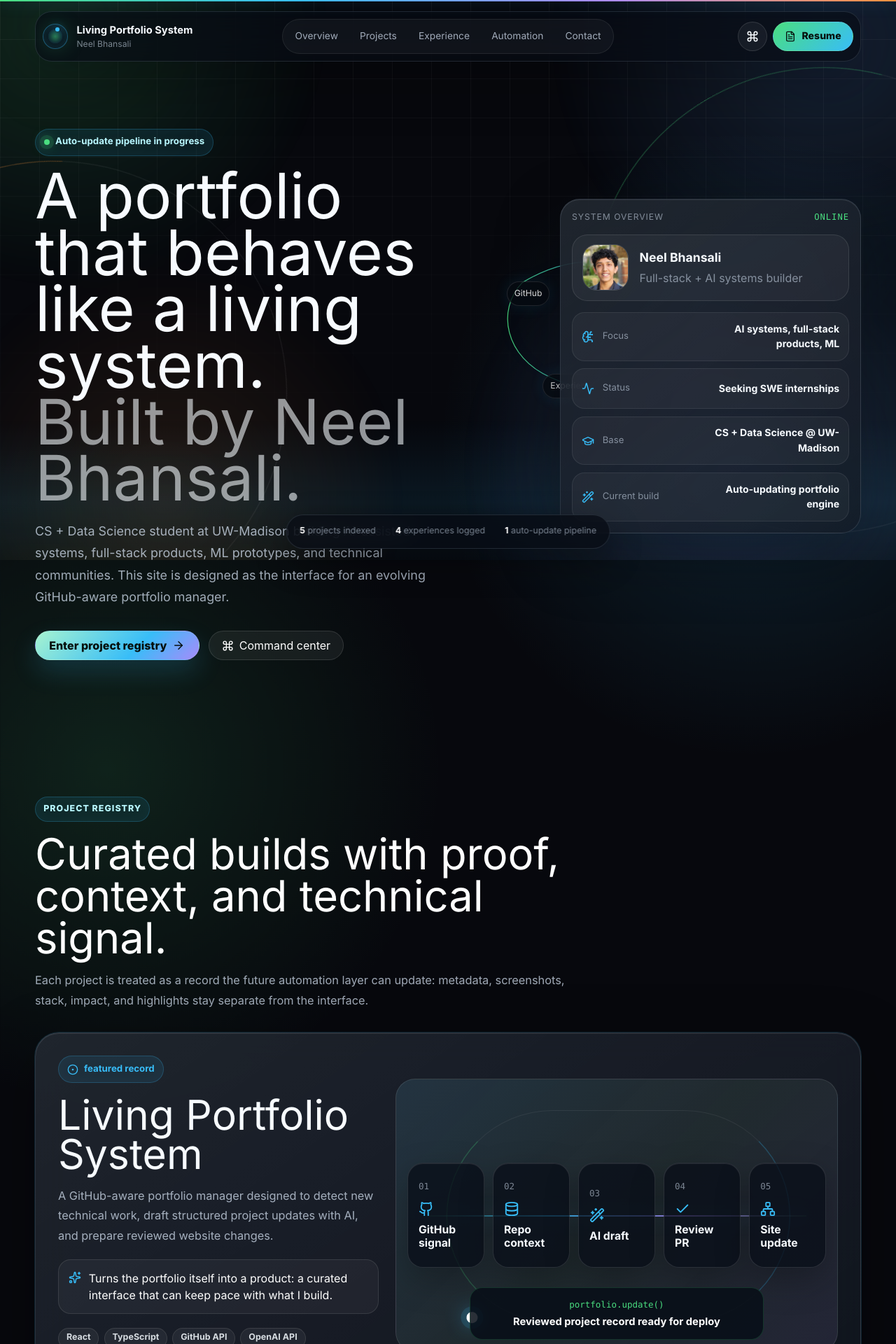
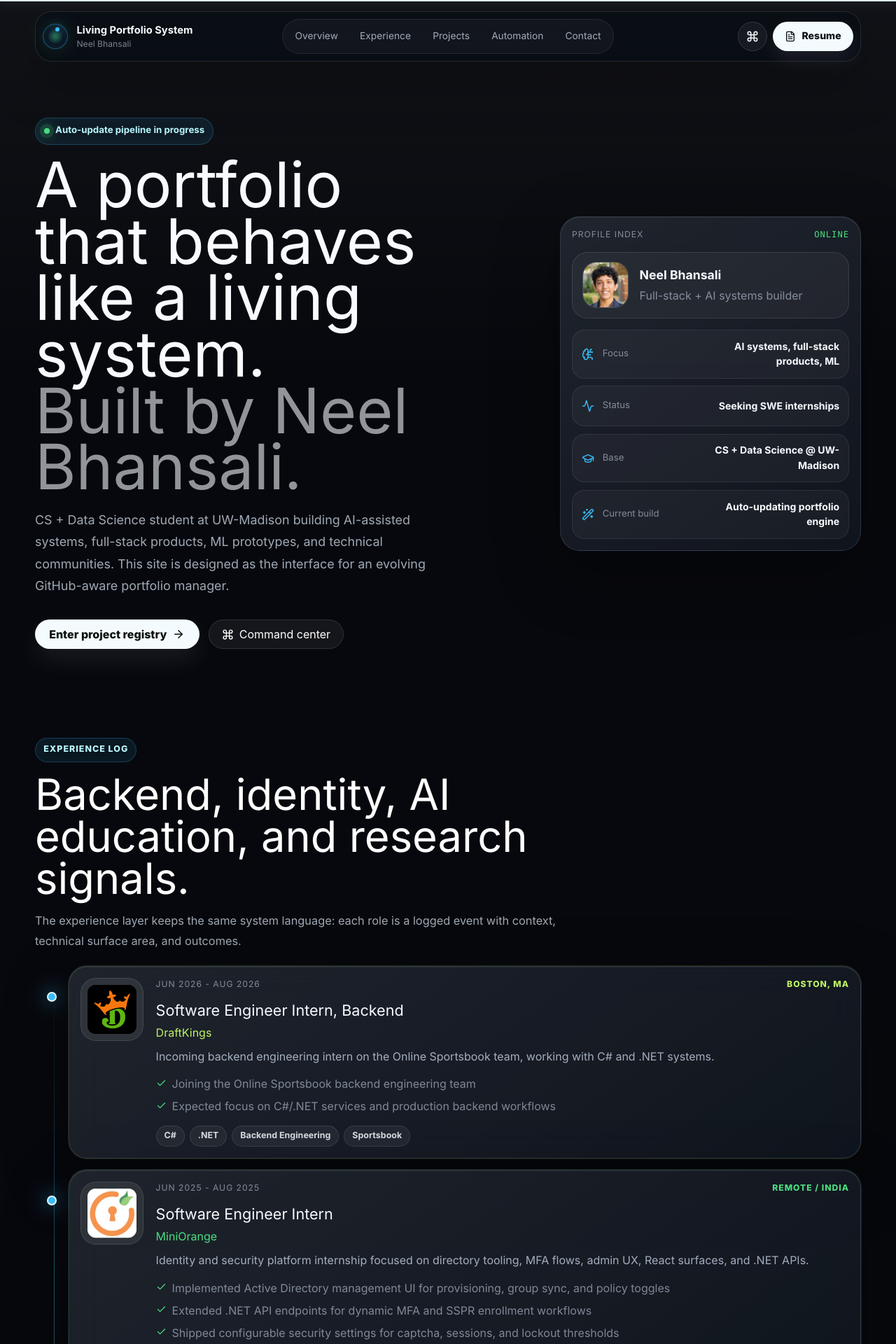
Before and after one commit to neel-bhan/neel-bhansali, a React (Vite) app: page / in a window 1280 px wide. Shown: the top 1920 px of the page at 70% size. Built offline with nearby package versions, Linux system fonts and the light colour scheme.

Commit message:
Refine portfolio layout and pipeline

```diff
--- a/src/App.tsx
+++ b/src/App.tsx
@@ -27,8 +27,8 @@
 
 const navItems = [
   { label: "Overview", href: "#top" },
+  { label: "Experience", href: "#experience" },
   { label: "Projects", href: "#projects" },
-  { label: "Experience", href: "#experience" },
   { label: "Automation", href: "#automation" },
   { label: "Contact", href: "#contact" },
 ];
@@ -94,14 +94,13 @@
 
       <main>
         <Hero commandOpen={() => setCommandOpen(true)} />
+        <ExperienceLog />
         <ProjectRegistry />
-        <ExperienceLog />
         <LeadershipNetwork />
         <AutomationPipeline />
         <ContactSection />
       </main>
 
-      <StatusDock />
       <CommandPalette open={commandOpen} onClose={() => setCommandOpen(false)} />
     </div>
   );
@@ -217,7 +216,7 @@
       >
         <div className="system-card">
           <div className="card-header">
-            <span>System Overview</span>
+            <span>Profile Index</span>
             <span className="mono">online</span>
           </div>
           <div className="neel-card">
@@ -247,8 +246,6 @@
             })}
           </div>
         </div>
-
-        <SystemGraph />
       </motion.div>
     </section>
   );
@@ -323,43 +320,66 @@
 
 function LivingPipelineVisual() {
   const visualSteps = [
-    { label: "GitHub signal", icon: Github },
-    { label: "Repo context", icon: Database },
-    { label: "AI draft", icon: WandSparkles },
-    { label: "Review PR", icon: Check },
-    { label: "Site update", icon: Network },
+    { label: "GitHub", detail: "repo signal", icon: Github },
+    { label: "Context", detail: "metadata parse", icon: Database },
+    { label: "AI Draft", detail: "summary + tags", icon: WandSparkles },
+    { label: "Review", detail: "pull request", icon: Check },
+    { label: "Deploy", detail: "site update", icon: Network },
   ];
 
   return (
     <div className="living-pipeline-visual" aria-label="Animated GitHub to portfolio update pipeline">
-      <div className="pipeline-orbit" />
-      <motion.div
-        className="pipeline-pulse"
-        animate={{
-          offsetDistance: ["0%", "100%"],
-        }}
-        transition={{ duration: 6.5, repeat: Infinity, ease: "linear" }}
+      <div className="pipeline-hud">
+        <span>automation pipeline</span>
+        <span className="mono">live simulation</span>
+      </div>
+      <svg className="pipeline-traces" viewBox="0 0 680 260" role="presentation">
+        <path className="trace trace-muted" d="M58 128 C160 58 250 58 340 128 S520 198 622 128" />
+        <path className="trace trace-hot trace-one" d="M58 128 C160 58 250 58 340 128 S520 198 622 128" />
+        <path className="trace trace-muted" d="M58 172 C160 214 250 214 340 172 S520 88 622 172" />
+        <path className="trace trace-hot trace-two" d="M58 172 C160 214 250 214 340 172 S520 88 622 172" />
+      </svg>
+      {[0, 1, 2, 3].map((packet) => (
+        <div
+          className="pipeline-packet"
+          key={packet}
+          style={{ animationDelay: `${packet * 0.95}s` }}
         />
+      ))}
+      <div className="pipeline-pulse" />
+      <div className="pipeline-stage-grid">
         {visualSteps.map((step, index) => {
           const Icon = step.icon;
           return (
             <motion.div
-            className="pipeline-node"
+              className="pipeline-stage"
               key={step.label}
-            initial={{ opacity: 0, y: 14, scale: 0.92 }}
+              initial={{ opacity: 0, y: 16, scale: 0.96 }}
               whileInView={{ opacity: 1, y: 0, scale: 1 }}
               viewport={{ once: true }}
-            transition={{ delay: index * 0.12, duration: 0.5 }}
+              transition={{ delay: index * 0.1, duration: 0.5 }}
             >
               <span className="node-index">{String(index + 1).padStart(2, "0")}</span>
-            <Icon size={22} />
+              <Icon size={20} />
               <strong>{step.label}</strong>
+              <small>{step.detail}</small>
             </motion.div>
           );
         })}
-      <div className="pipeline-terminal">
-        <span className="mono">portfolio.update()</span>
-        <strong>Reviewed project record ready for deploy</strong>
+      </div>
+      <div className="pipeline-console">
+        <div className="console-row">
+          <span className="mono">$ github.webhook.receive()</span>
+          <strong>new project signal detected</strong>
+        </div>
+        <div className="console-row">
+          <span className="mono">$ ai.summary.draft()</span>
+          <strong>portfolio record generated</strong>
+        </div>
+        <div className="console-output">
+          <span className="live-dot" />
+          reviewed update ready for deploy
+        </div>
       </div>
     </div>
   );
@@ -641,82 +661,9 @@
 function AmbientSystem() {
   return (
     <div className="ambient-system" aria-hidden="true">
-      <div className="mesh-gradient" />
-      <div className="grid-plane" />
-      <div className="scan-line" />
-      <motion.div
-        className="orbital-ring ring-one"
-        animate={{ rotate: 360 }}
-        transition={{ duration: 42, repeat: Infinity, ease: "linear" }}
-      />
-      <motion.div
-        className="orbital-ring ring-two"
-        animate={{ rotate: -360 }}
-        transition={{ duration: 58, repeat: Infinity, ease: "linear" }}
-      />
+      <div className="matte-field" />
     </div>
   );
 }
 
-function SystemGraph() {
-  const nodes = [
-    ["GitHub", "12%", "24%"],
-    ["AI", "66%", "18%"],
-    ["Projects", "78%", "58%"],
-    ["Experience", "24%", "64%"],
-    ["Deploy", "50%", "82%"],
-  ];
-
-  return (
-    <div className="system-graph" aria-hidden="true">
-      <svg viewBox="0 0 420 320" role="presentation">
-        <motion.path
-          d="M72 78 C160 24, 230 58, 278 66 S356 122, 328 188 C298 258, 198 248, 112 210 C48 182, 36 116, 72 78Z"
-          fill="none"
-          stroke="url(#lineGradient)"
-          strokeWidth="1.2"
-          initial={{ pathLength: 0, opacity: 0 }}
-          animate={{ pathLength: 1, opacity: 1 }}
-          transition={{ delay: 1.55, duration: 1.7 }}
-        />
-        <defs>
-          <linearGradient id="lineGradient" x1="0" x2="1">
-            <stop offset="0%" stopColor="#4ade80" />
-            <stop offset="50%" stopColor="#38bdf8" />
-            <stop offset="100%" stopColor="#a78bfa" />
-          </linearGradient>
-        </defs>
-      </svg>
-      {nodes.map(([label, left, top], index) => (
-        <motion.div
-          className="graph-node"
-          key={label}
-          style={{ left, top }}
-          initial={{ opacity: 0, scale: 0.65 }}
-          animate={{ opacity: 1, scale: 1 }}
-          transition={{ delay: 1.65 + index * 0.12, type: "spring", stiffness: 160, damping: 14 }}
-        >
-          {label}
-        </motion.div>
-      ))}
-    </div>
-  );
-}
-
-function StatusDock() {
-  return (
-    <aside className="status-dock" aria-label="Portfolio system status">
-      <span>
-        <strong>{projects.length}</strong> projects indexed
-      </span>
-      <span>
-        <strong>{experiences.length}</strong> experiences logged
-      </span>
-      <span>
-        <strong>1</strong> auto-update pipeline
-      </span>
-    </aside>
-  );
-}
-
 export default App;
--- a/src/index.css
+++ b/src/index.css
@@ -41,11 +41,7 @@
   min-width: 320px;
   min-height: 100vh;
   overflow-x: hidden;
-  background:
-    radial-gradient(circle at 12% 14%, rgba(74, 222, 128, 0.12), transparent 30rem),
-    radial-gradient(circle at 84% 8%, rgba(56, 189, 248, 0.15), transparent 28rem),
-    radial-gradient(circle at 50% 92%, rgba(251, 146, 60, 0.1), transparent 32rem),
-    #07080d;
+  background: #07080d;
 }
 
 button,
@@ -78,8 +74,8 @@
   left: 0;
   z-index: 90;
   height: 2px;
-  background: linear-gradient(90deg, var(--emerald), var(--cyan), var(--violet), var(--orange));
-  box-shadow: 0 0 20px rgba(56, 189, 248, 0.55);
+  background: #dff7ff;
+  box-shadow: 0 0 18px rgba(223, 247, 255, 0.42);
 }
 
 .ambient-system {
@@ -90,56 +86,12 @@
   pointer-events: none;
 }
 
-.mesh-gradient {
-  position: absolute;
-  inset: -20%;
-  opacity: 0.92;
-  background:
-    radial-gradient(circle at 20% 18%, rgba(74, 222, 128, 0.17), transparent 24rem),
-    radial-gradient(circle at 80% 20%, rgba(96, 165, 250, 0.18), transparent 25rem),
-    radial-gradient(circle at 72% 74%, rgba(167, 139, 250, 0.14), transparent 24rem),
-    radial-gradient(circle at 28% 78%, rgba(251, 146, 60, 0.12), transparent 22rem);
-  filter: blur(6px);
-  animation: driftMesh 18s ease-in-out infinite alternate;
-}
-
-.grid-plane {
+.matte-field {
   position: absolute;
   inset: 0;
-  background-image:
-    linear-gradient(rgba(255, 255, 255, 0.055) 1px, transparent 1px),
-    linear-gradient(90deg, rgba(255, 255, 255, 0.055) 1px, transparent 1px);
-  background-size: 56px 56px;
-  mask-image: linear-gradient(to bottom, rgba(0, 0, 0, 0.9), transparent 82%);
-}
-
-.scan-line {
-  position: absolute;
-  inset: 0;
-  background: linear-gradient(to bottom, transparent, rgba(56, 189, 248, 0.09), transparent);
-  height: 30%;
-  animation: scan 9s linear infinite;
-}
-
-.orbital-ring {
-  position: absolute;
-  width: 52vw;
-  aspect-ratio: 1;
-  border: 1px solid rgba(255, 255, 255, 0.08);
-  border-radius: 999px;
-  transform-origin: center;
-}
-
-.ring-one {
-  top: 12%;
-  right: -18%;
-  border-left-color: rgba(74, 222, 128, 0.35);
-}
-
-.ring-two {
-  left: -20%;
-  bottom: -12%;
-  border-top-color: rgba(251, 146, 60, 0.32);
+  background:
+    linear-gradient(180deg, rgba(255, 255, 255, 0.045), transparent 34rem),
+    #07080d;
 }
 
 .system-header {
@@ -262,10 +214,11 @@
 
 .resume-button {
   padding: 0 1rem;
-  color: #07110d;
-  background: linear-gradient(135deg, var(--emerald), var(--cyan));
+  color: #081017;
+  background: #f4fbff;
   font-weight: 800;
   font-size: 0.88rem;
+  box-shadow: 0 12px 26px rgba(255, 255, 255, 0.08);
 }
 
 .mobile-menu {
@@ -316,7 +269,7 @@
   gap: clamp(2rem, 5vw, 5rem);
   align-items: center;
   min-height: calc(100vh - 88px);
-  padding: 6rem 0 5rem;
+  padding: 5rem 0 3.25rem;
 }
 
 .hero-copy h1 {
@@ -387,9 +340,9 @@
 .primary-action {
   padding: 0 1.2rem;
   color: #06100d;
-  background: linear-gradient(135deg, #a7f3d0, #38bdf8 62%, #a78bfa);
+  background: #f4fbff;
   font-weight: 850;
-  box-shadow: 0 16px 36px rgba(56, 189, 248, 0.18);
+  box-shadow: 0 16px 34px rgba(255, 255, 255, 0.08);
 }
 
 .secondary-action {
@@ -401,7 +354,7 @@
 
 .hero-system {
   position: relative;
-  min-height: 560px;
+  min-height: auto;
   overflow: visible;
 }
 
@@ -517,44 +470,15 @@
   font-size: 0.88rem;
 }
 
-.system-graph {
-  position: absolute;
-  inset: 7% auto auto -2%;
-  width: min(430px, 82vw);
-  height: 330px;
-  border-radius: 34px;
-  opacity: 0.9;
-}
-
-.system-graph svg {
-  position: absolute;
-  inset: 0;
-  width: 100%;
-  height: 100%;
-  filter: drop-shadow(0 0 18px rgba(56, 189, 248, 0.28));
-}
-
-.graph-node {
-  position: absolute;
-  transform: translate(-50%, -50%);
-  padding: 0.46rem 0.62rem;
-  border: 1px solid rgba(255, 255, 255, 0.13);
-  border-radius: 999px;
-  color: white;
-  background: rgba(7, 12, 20, 0.78);
-  font-size: 0.76rem;
-  box-shadow: 0 0 26px rgba(56, 189, 248, 0.12);
-}
-
 .content-section {
-  padding: clamp(4.5rem, 9vw, 8rem) 0;
+  padding: clamp(3rem, 5.8vw, 5.25rem) 0;
 }
 
 .section-intro {
   display: grid;
   gap: 1rem;
   max-width: 780px;
-  margin-bottom: 2rem;
+  margin-bottom: 1.35rem;
 }
 
 .section-intro h2,
@@ -576,7 +500,7 @@
 
 .featured-project {
   display: grid;
-  grid-template-columns: minmax(0, 0.84fr) minmax(340px, 1.16fr);
+  grid-template-columns: minmax(260px, 0.72fr) minmax(420px, 1.28fr);
   gap: 1.5rem;
   align-items: center;
   padding: clamp(1.1rem, 2.8vw, 2rem);
@@ -629,7 +553,7 @@
   display: grid;
   grid-template-columns: repeat(2, minmax(0, 1fr));
   gap: 1.1rem;
-  margin-top: 1.2rem;
+  margin-top: 0.95rem;
 }
 
 .project-card {
@@ -648,7 +572,7 @@
 }
 
 .project-card p {
-  min-height: 112px;
+  min-height: 88px;
   margin: 0.75rem 0;
   color: var(--muted);
   line-height: 1.65;
@@ -661,104 +585,124 @@
 
 .project-visual {
   display: grid;
-  grid-template-columns: repeat(3, minmax(0, 1fr));
-  gap: 0.8rem;
-  min-height: 330px;
-  align-items: center;
-  padding: 0.75rem;
+  grid-template-columns: 1.2fr 0.8fr;
+  grid-template-rows: repeat(2, minmax(0, 1fr));
+  gap: 0.7rem;
+  min-height: 320px;
+  align-items: stretch;
+  padding: 0.8rem;
 }
 
 .project-visual.compact {
-  min-height: 240px;
+  grid-template-columns: 1.45fr 0.75fr;
+  min-height: 250px;
   padding: 0.85rem 0.85rem 0;
 }
 
 .visual-frame {
   min-width: 0;
-  height: 290px;
+  height: auto;
   overflow: hidden;
   border: 1px solid rgba(255, 255, 255, 0.12);
-  border-radius: 24px;
-  background: rgba(255, 255, 255, 0.055);
+  border-radius: 20px;
+  background: rgba(255, 255, 255, 0.045);
   box-shadow: 0 22px 60px rgba(0, 0, 0, 0.32);
 }
 
-.project-visual.compact .visual-frame {
-  height: 210px;
+.visual-frame:first-child {
+  grid-row: 1 / -1;
+}
+
+.project-visual:has(.visual-frame:only-child) {
+  grid-template-columns: 1fr;
+  grid-template-rows: 1fr;
+}
+
+.project-visual:has(.visual-frame:only-child) .visual-frame {
+  grid-row: auto;
+  aspect-ratio: 16 / 9;
 }
 
 .living-pipeline-visual {
   position: relative;
   display: grid;
-  grid-template-columns: repeat(5, minmax(0, 1fr));
-  gap: 0.75rem;
-  align-items: center;
-  min-height: 390px;
+  grid-template-rows: auto 1fr auto;
+  gap: 1rem;
+  min-height: 430px;
   padding: 1rem;
   overflow: hidden;
   border: 1px solid rgba(255, 255, 255, 0.1);
   border-radius: 28px;
-  background:
-    linear-gradient(135deg, rgba(56, 189, 248, 0.09), rgba(74, 222, 128, 0.045), rgba(167, 139, 250, 0.08)),
-    rgba(255, 255, 255, 0.035);
+  background: #050810;
+  box-shadow:
+    inset 0 0 0 1px rgba(255, 255, 255, 0.035),
+    0 24px 70px rgba(0, 0, 0, 0.36);
 }
 
 .living-pipeline-visual::before {
+  display: none;
+}
+
+.living-pipeline-visual::after {
   content: "";
   position: absolute;
-  left: 7%;
-  right: 7%;
-  top: 50%;
-  height: 2px;
-  background: linear-gradient(90deg, rgba(74, 222, 128, 0.15), var(--cyan), var(--violet), rgba(74, 222, 128, 0.15));
-  box-shadow: 0 0 28px rgba(56, 189, 248, 0.42);
+  inset: 1rem;
+  border: 1px solid rgba(255, 255, 255, 0.075);
+  border-radius: 22px;
+  pointer-events: none;
 }
 
-.pipeline-orbit {
-  position: absolute;
-  inset: 12%;
-  border: 1px solid rgba(255, 255, 255, 0.08);
-  border-left-color: rgba(74, 222, 128, 0.38);
-  border-right-color: rgba(56, 189, 248, 0.38);
-  border-radius: 999px;
-  animation: driftMesh 12s ease-in-out infinite alternate;
+.pipeline-hud {
+  position: relative;
+  z-index: 5;
+  display: flex;
+  align-items: center;
+  justify-content: space-between;
+  gap: 1rem;
+  padding: 0.15rem 0.25rem;
+  color: var(--soft);
+  font-size: 0.74rem;
+  text-transform: uppercase;
+  letter-spacing: 0.1em;
 }
 
-.pipeline-pulse {
-  position: absolute;
-  z-index: 4;
-  width: 16px;
-  height: 16px;
-  border-radius: 999px;
-  background: white;
-  box-shadow:
-    0 0 0 8px rgba(56, 189, 248, 0.13),
-    0 0 28px rgba(56, 189, 248, 0.85);
-  offset-path: path("M 60 195 C 170 80, 340 80, 510 195 C 370 305, 190 305, 60 195");
+.pipeline-hud .mono {
+  color: var(--emerald);
+  text-transform: none;
+  letter-spacing: 0;
 }
 
-.pipeline-node {
+.pipeline-stage-grid {
   position: relative;
-  z-index: 3;
+  z-index: 5;
   display: grid;
-  gap: 0.65rem;
-  align-content: center;
-  min-height: 150px;
-  padding: 0.95rem;
+  grid-template-columns: repeat(5, minmax(0, 1fr));
+  gap: 0.55rem;
+  align-items: center;
+  padding: 3.6rem 0.35rem 3.25rem;
+}
+
+.pipeline-stage {
+  display: grid;
+  gap: 0.4rem;
+  min-height: 124px;
+  padding: 0.78rem;
   border: 1px solid rgba(255, 255, 255, 0.12);
-  border-radius: 22px;
-  background: rgba(8, 14, 24, 0.76);
+  border-radius: 20px;
+  background: #0b101a;
   box-shadow:
     inset 0 1px 0 rgba(255, 255, 255, 0.08),
-    0 18px 48px rgba(0, 0, 0, 0.26);
+    0 18px 48px rgba(0, 0, 0, 0.26),
+    0 0 36px rgba(56, 189, 248, 0.04);
 }
 
-.pipeline-node:nth-of-type(even) {
-  transform: translateY(32px);
+.pipeline-stage:nth-child(even) {
+  transform: translateY(24px);
 }
 
-.pipeline-node svg {
+.pipeline-stage svg {
   color: var(--cyan);
+  filter: drop-shadow(0 0 12px rgba(56, 189, 248, 0.45));
 }
 
 .node-index {
@@ -767,50 +711,130 @@
   font-size: 0.78rem;
 }
 
-.pipeline-node strong {
-  font-size: 0.98rem;
+.pipeline-stage strong {
+  font-size: clamp(0.72rem, 1.2vw, 0.98rem);
   line-height: 1.2;
 }
 
-.pipeline-terminal {
+.pipeline-stage small {
+  color: var(--soft);
+  font-size: clamp(0.62rem, 1vw, 0.76rem);
+  line-height: 1.25;
+}
+
+.pipeline-traces {
   position: absolute;
-  left: 50%;
-  bottom: 1rem;
+  inset: 74px 0 auto;
+  z-index: 2;
+  width: 100%;
+  height: 260px;
+  overflow: visible;
+  pointer-events: none;
+}
+
+.trace {
+  fill: none;
+  stroke-linecap: round;
+  stroke-width: 2.4;
+}
+
+.trace-muted {
+  stroke: rgba(255, 255, 255, 0.1);
+}
+
+.trace-hot {
+  stroke: var(--cyan);
+  stroke-dasharray: 80 620;
+  stroke-width: 3.2;
+  filter: drop-shadow(0 0 12px rgba(56, 189, 248, 0.65));
+  animation: traceFlow 4.8s linear infinite;
+}
+
+.trace-two {
+  stroke: var(--emerald);
+  animation-delay: 1.3s;
+}
+
+.pipeline-packet,
+.pipeline-pulse {
+  position: absolute;
+  z-index: 3;
+  top: 46%;
+  left: 7%;
+  border-radius: 999px;
+}
+
+.pipeline-packet {
+  width: 10px;
+  height: 10px;
+  background: var(--emerald);
+  box-shadow:
+    0 0 0 5px rgba(74, 222, 128, 0.08),
+    0 0 18px rgba(74, 222, 128, 0.62);
+  animation: packetTravel 4.8s linear infinite;
+}
+
+.pipeline-pulse {
+  width: 18px;
+  height: 18px;
+  background: white;
+  box-shadow:
+    0 0 0 9px rgba(56, 189, 248, 0.09),
+    0 0 26px rgba(56, 189, 248, 0.62);
+  animation: pulseTravel 5.4s linear infinite;
+}
+
+.pipeline-console {
+  position: relative;
   z-index: 5;
   display: grid;
-  gap: 0.2rem;
-  width: min(420px, calc(100% - 2rem));
-  transform: translateX(-50%);
-  padding: 0.9rem 1rem;
+  gap: 0.45rem;
+  padding: 0.72rem;
   border: 1px solid rgba(74, 222, 128, 0.18);
   border-radius: 18px;
-  background: rgba(8, 14, 24, 0.86);
-  text-align: center;
+  background: #080d16;
+  box-shadow: inset 0 1px 0 rgba(255, 255, 255, 0.06);
 }
 
-.pipeline-terminal .mono {
-  color: var(--emerald);
-  font-size: 0.78rem;
+.console-row,
+.console-output {
+  display: flex;
+  align-items: center;
+  justify-content: space-between;
+  gap: 0.75rem;
+  min-height: 32px;
+  padding: 0 0.65rem;
+  border-radius: 11px;
+  background: rgba(255, 255, 255, 0.035);
 }
 
-.pipeline-terminal strong {
-  color: white;
-  font-size: 0.92rem;
+.console-row .mono {
+  color: var(--cyan);
+  font-size: 0.76rem;
 }
 
-.visual-frame:nth-child(2) {
-  transform: translateY(20px);
+.console-row strong {
+  color: rgba(255, 255, 255, 0.86);
+  font-size: 0.76rem;
 }
 
-.visual-frame:nth-child(3) {
-  transform: translateY(-14px);
+.console-output {
+  justify-content: flex-start;
+  color: var(--emerald);
+  font-weight: 800;
+  font-size: 0.82rem;
 }
 
 .visual-frame img {
   width: 100%;
   height: 100%;
-  object-fit: contain;
-  background: rgba(255, 255, 255, 0.04);
+  object-fit: cover;
+  background: rgba(255, 255, 255, 0.035);
+  transition: transform 450ms ease;
+}
+
+.visual-frame:hover img {
+  transform: scale(1.035);
 }
 
 .tag-list {
@@ -1076,35 +1100,6 @@
   min-width: 220px;
 }
 
-.status-dock {
-  position: fixed;
-  left: 50%;
-  bottom: 1rem;
-  z-index: 60;
-  display: flex;
-  align-items: center;
-  gap: 0.35rem;
-  transform: translateX(-50%);
-  padding: 0.45rem;
-  border: 1px solid var(--line);
-  border-radius: 999px;
-  background: rgba(8, 12, 20, 0.74);
-  box-shadow: 0 18px 50px rgba(0, 0, 0, 0.32);
-  backdrop-filter: blur(18px);
-}
-
-.status-dock span {
-  padding: 0.45rem 0.7rem;
-  border-radius: 999px;
-  color: var(--soft);
-  font-size: 0.78rem;
-  white-space: nowrap;
-}
-
-.status-dock strong {
-  color: white;
-}
-
 .command-backdrop,
 .boot-screen {
   position: fixed;
@@ -1298,6 +1293,58 @@
   }
 }
 
+@keyframes packetTravel {
+  0% {
+    opacity: 0;
+    transform: translateX(0) translateY(0) scale(0.8);
+  }
+  12% {
+    opacity: 1;
+  }
+  50% {
+    transform: translateX(min(260px, 39vw)) translateY(-32px) scale(1);
+  }
+  88% {
+    opacity: 1;
+  }
+  100% {
+    opacity: 0;
+    transform: translateX(min(520px, 78vw)) translateY(0) scale(0.8);
+  }
+}
+
+@keyframes pulseTravel {
+  0% {
+    transform: translateX(0) scale(0.8);
+  }
+  48% {
+    transform: translateX(min(260px, 39vw)) translateY(-40px) scale(1);
+  }
+  100% {
+    transform: translateX(min(520px, 78vw)) scale(0.8);
+  }
+}
+
+@keyframes traceFlow {
+  from {
+    stroke-dashoffset: 720;
+  }
+  to {
+    stroke-dashoffset: 0;
+  }
+}
+
+@keyframes pipelineSweep {
+  0%,
+  26% {
+    transform: translateX(-82%);
+  }
+  70%,
+  100% {
+    transform: translateX(82%);
+  }
+}
+
 @media (max-width: 980px) {
   .system-header {
     grid-template-columns: 1fr auto;
@@ -1312,45 +1359,17 @@
   }
 
   .hero-section,
-  .featured-project,
   .leadership-panel,
   .contact-panel {
     grid-template-columns: 1fr;
-  }
-
-  .hero-system {
-    min-height: 500px;
   }
 
   .system-card {
     margin: 0;
   }
 
-  .system-graph {
-    right: 0;
-    left: auto;
-    top: 18%;
-  }
-
   .project-grid {
     grid-template-columns: 1fr;
-  }
-
-  .living-pipeline-visual {
-    grid-template-columns: 1fr;
-    min-height: auto;
-    padding-bottom: 6.2rem;
-  }
-
-  .living-pipeline-visual::before,
-  .pipeline-pulse {
-    display: none;
-  }
-
-  .pipeline-node,
-  .pipeline-node:nth-of-type(even) {
-    min-height: auto;
-    transform: none;
   }
 
   .pipeline-panel {
@@ -1391,24 +1410,44 @@
     padding-top: 4rem;
   }
 
+  .featured-project {
+    grid-template-columns: 1fr;
+  }
+
+  .living-pipeline-visual {
+    min-height: auto;
+    padding: 1rem;
+  }
+
+  .pipeline-traces,
+  .pipeline-packet,
+  .pipeline-pulse {
+    display: none;
+  }
+
+  .pipeline-stage-grid {
+    grid-template-columns: 1fr;
+    padding: 0;
+  }
+
+  .pipeline-stage,
+  .pipeline-stage:nth-child(even) {
+    min-height: auto;
+    transform: none;
+  }
+
+  .pipeline-hud,
+  .console-row {
+    align-items: flex-start;
+    flex-direction: column;
+  }
+
   .hero-copy h1 {
     font-size: clamp(3rem, 16vw, 4.9rem);
   }
 
-  .hero-system {
-    min-height: 600px;
-  }
-
   .system-card {
     width: 100%;
-  }
-
-  .system-graph {
-    top: 48%;
-    left: 50%;
-    transform: translateX(-50%);
-    width: 100%;
-    height: 280px;
   }
 
   .signal-row {
@@ -1423,17 +1462,16 @@
 
   .project-visual {
     grid-template-columns: 1fr;
+    grid-template-rows: auto;
     min-height: auto;
   }
 
-  .visual-frame,
-  .project-visual.compact .visual-frame {
-    height: 230px;
+  .visual-frame {
+    aspect-ratio: 16 / 10;
   }
 
-  .visual-frame:nth-child(2),
-  .visual-frame:nth-child(3) {
-    transform: none;
+  .visual-frame:first-child {
+    grid-row: auto;
   }
 
   .timeline::before {
@@ -1458,9 +1496,6 @@
     grid-row: auto;
   }
 
-  .status-dock {
-    display: none;
-  }
 }
 
 @media (prefers-reduced-motion: reduce) {
```
Lines whose indentation alone changed are shown as unchanged.
